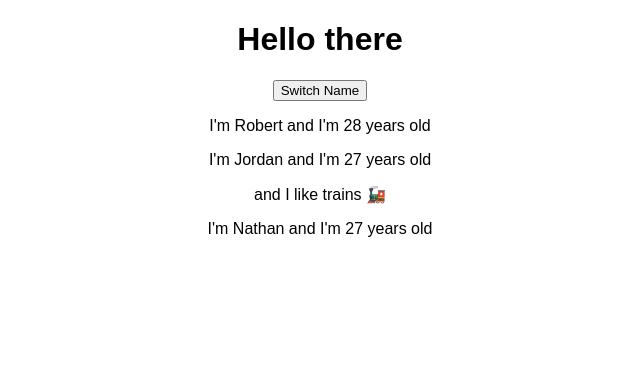
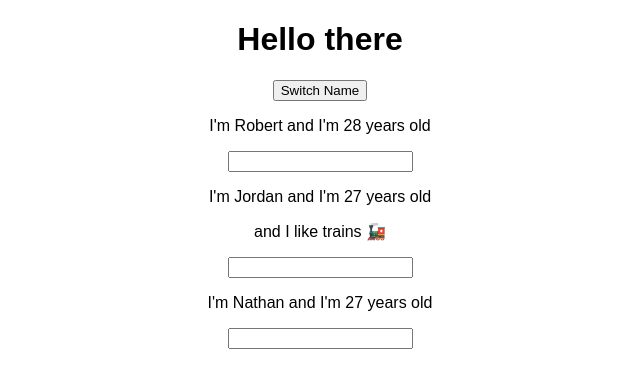
Before and after one commit to radiscipio/react-complete-guide, a React (Create React App) app: page / in a window 1280 px wide. Shown: the top 388 px of the page, without its empty margins (320-960 px from the left). Built offline with nearby package versions, Linux system fonts and the light colour scheme.

Commit message:
Input and nameChangeHandler

```diff
--- a/src/App.js
+++ b/src/App.js
@@ -22,6 +22,16 @@ class App extends Component {
     })
   }
 
+  nameChangeHandler = (event) => {
+    this.setState({
+      persons: [
+        { name: 'Robert', age: 28 },
+        { name: 'Derek', age: 26 },
+        { name: event.target.value, age: 33 },
+      ]
+    })
+  }
+
   render() {
     return (
       <div className="App">
@@ -35,10 +45,13 @@ class App extends Component {
         <Person
           name={this.state.persons[1].name}
           age={this.state.persons[1].age}
-        >and I like trains 🚂</Person>
+        >and I like trains 🚂
+        </Person>
         <Person
           name={this.state.persons[2].name}
-          age={this.state.persons[2].age} />
+          age={this.state.persons[2].age}
+          changed={this.nameChangeHandler}
+        />
       </div>
     );
   }
--- a/src/Person/Person.js
+++ b/src/Person/Person.js
@@ -5,6 +5,7 @@ const person = (props) => {
     <div>
       <p onClick={props.click}> I'm {props.name} and I'm {props.age} years old</p>
       <p>{props.children}</p>
+      <input type="text" onChange={props.changed} />
     </div>
   )
 };
```
